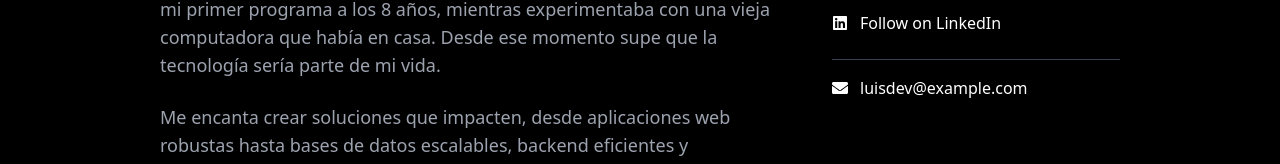
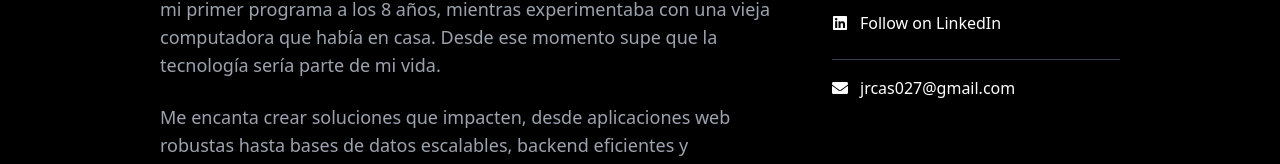
Before and after one commit to LuisSanchez851/Portafolio_FinV, a React (Vite) app: page /sobre-mi in a window 1280 px wide. Shown: the part 433-597 px from the top of the page. Built offline with nearby package versions, Linux system fonts and the light colour scheme.

Commit message:
Ajuste en el correo

```diff
--- a/src/data/constants.js
+++ b/src/data/constants.js
@@ -2,7 +2,7 @@
 export const SOCIAL_LINKS = {
   github: "https://github.com/LuisSanchez851",
   linkedin: "https://www.linkedin.com/in/luis-s%C3%A1nchez-c-936b901b8/",
-  email: "mailto:luisdev@example.com",
+  email: "mailto:jrcas027@gmail.com",
 };
 
 // ─── Tecnologías ───
--- a/src/pages/SobreMi.jsx
+++ b/src/pages/SobreMi.jsx
@@ -77,7 +77,7 @@ function SobreMi() {
               href={SOCIAL_LINKS.email}
               className="flex items-center gap-3 hover:text-purple-500 transition-colors"
             >
-              <FaEnvelope /> <span>luisdev@example.com</span>
+              <FaEnvelope /> <span>jrcas027@gmail.com</span>
             </a>
           </div>
         </div>
```
